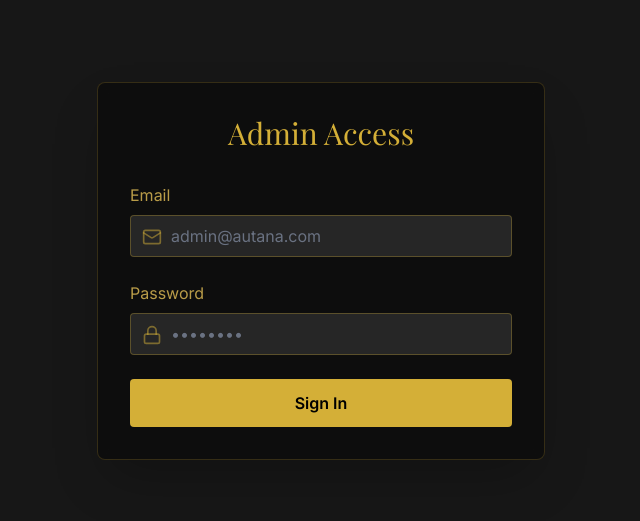
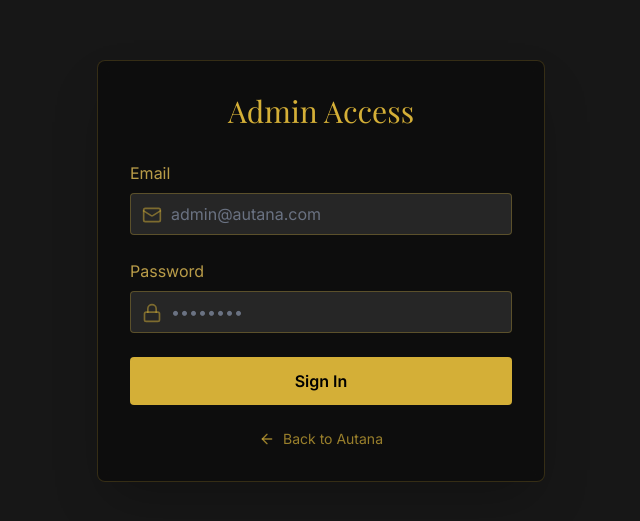
Before and after one commit to rhectoroc/web_autana, a React (Vite) app: page /login in a window 1280 px wide. Shown: the part 129-650 px from the top of the page, without its empty margins (319-959 px from the left). Built offline with nearby package versions, Linux system fonts and the light colour scheme; a web font is replaced by a local one.

Commit message:
fix login back

```diff
--- a/src/pages/Login.tsx
+++ b/src/pages/Login.tsx
@@ -2,7 +2,7 @@
 import { useNavigate } from 'react-router-dom';
 import { useAuthStore } from '../store/useAuthStore';
 import api from '../services/api';
-import { Lock, Mail } from 'lucide-react';
+import { Lock, Mail, ArrowLeft } from 'lucide-react';
 
 export const Login = () => {
     const [email, setEmail] = useState('');
@@ -58,6 +58,13 @@
                         Sign In
                     </button>
                 </form>
+                <button
+                    onClick={() => navigate('/')}
+                    className="mt-6 w-full flex items-center justify-center text-[#D4AF37]/70 hover:text-[#D4AF37] transition-colors text-sm"
+                >
+                    <ArrowLeft className="w-4 h-4 mr-2" />
+                    Back to Autana
+                </button>
             </div>
         </div>
     );
```
